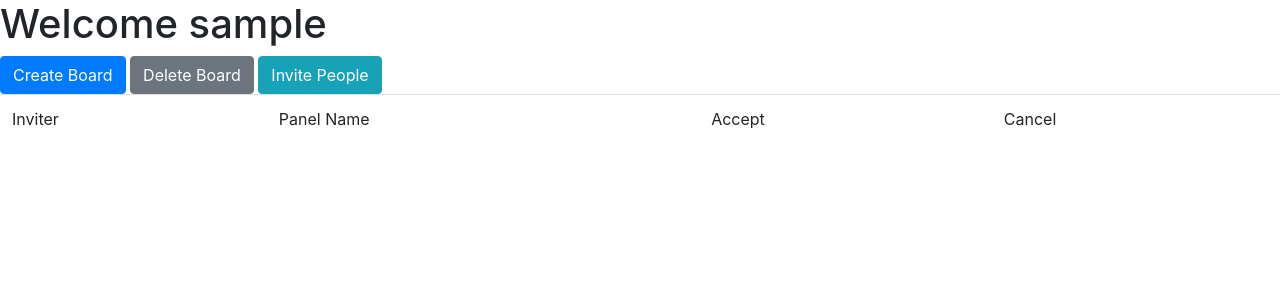
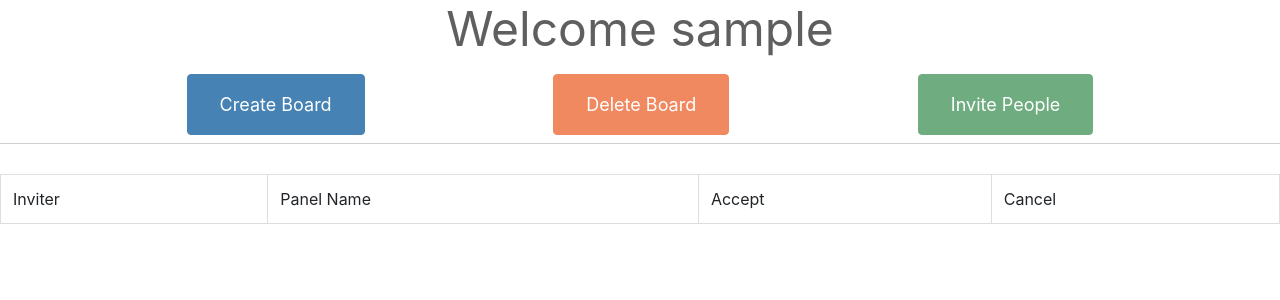
Before and after one commit to eric8607242/StickyBoard, a Django app: page /manageboard/ in a window 1280 px wide. Shown: the top 300 px of the page. Run offline with Django 3.2, Linux system fonts and the light colour scheme; the visitor is signed in with stand-in values (Sample User, id 1); data comes from the database, SQL or seed files in the repository; data that the repository does not hold is empty; some libraries are stand-ins or nearby versions.

Commit message:
update monkey brother css

```diff
--- /dev/null
+++ b/stickyboard/static/css/board.css
@@ -0,0 +1,201 @@
+/* .nav .nav-item {
+    border: 1px solid #dbac66;
+} */
+
+.welcome-section h1 {
+    font-weight: normal;
+    font-size: 48px;
+    text-align: center;
+    color: rgb(95, 95, 95);
+}
+
+.btn-container {
+    display: flex;
+    justify-content: space-evenly;
+    border-bottom: 1px solid rgb(209, 209, 209);
+    margin-bottom: 30px;
+}
+
+/* The Modal (background) */
+
+.modal {
+    display: none;
+    position: fixed;
+    /* Stay in place */
+    z-index: 1;
+    padding-top: 100px;
+    /* Location of the box */
+    left: 0;
+    top: 0;
+    width: 100%;
+    /* Full width */
+    height: 100%;
+    /* Full height */
+    overflow: auto;
+    /* Enable scroll if needed */
+    background-color: rgba(0, 0, 0, 0.4);
+}
+
+.modal-content {
+    background-color: #fefefe;
+    margin: auto;
+    padding: 20px;
+    border: 1px solid #888;
+    width: 80%;
+}
+
+.close {
+    color: #aaaaaa;
+    align-self: flex-end;
+    font-size: 28px;
+    font-weight: bold;
+}
+
+.close:hover,
+.close:focus {
+    color: #000;
+    text-decoration: none;
+    cursor: pointer;
+}
+
+.modal-content h5 {
+    font-size: 40px;
+    font-weight: normal;
+    color: #dbac66;
+    text-align: center;
+}
+
+.modal-body {
+    font-size: 28px;
+    color: rgb(95, 95, 95);
+}
+
+.modal-content {
+    display: flex;
+    flex-direction: column;
+    max-width: 600px;
+}
+
+input[type=text] {
+    width: 100%;
+    height: 40px;
+    border: 1px solid #ccc;
+    border-radius: 4px;
+    resize: vertical;
+    font-size: 24px;
+    margin-bottom: 16px;
+}
+
+.modal-btn {
+    border-radius: 4px;
+    padding: 16px 32px;
+    text-align: center;
+    text-decoration: none;
+    display: inline-block;
+    font-size: 18px;
+    margin: 8px 2px;
+    -webkit-transition-duration: 0.4s;
+    transition-duration: 0.4s;
+    cursor: pointer;
+}
+
+.modal-footer {
+    display: flex;
+    justify-content: center;
+}
+
+.create-btn {
+    color: white;
+    background-color: steelblue;
+    border: 1px solid steelblue;
+}
+
+.create-btn:hover {
+    color: steelblue;
+    background-color: white;
+}
+
+.delete-btn {
+    color: white;
+    background-color: rgb(241, 137, 96);
+    border: 1px solid rgb(241, 137, 96);
+}
+
+.delete-btn:hover {
+    color: rgb(241, 137, 96);
+    background-color: white;
+}
+
+.invite-btn {
+    color: white;
+    background-color: rgb(111, 172, 128);
+    border: 1px solid rgb(111, 172, 128);
+}
+
+.invite-btn:hover {
+    color: rgb(111, 172, 128);
+    background-color: white;
+}
+
+.cancel-btn {
+    color: #ffffff;
+    background-color: rgb(168, 168, 168);
+    border: 1px solid rgb(168, 168, 168);
+}
+
+.cancel-btn:hover {
+    color: rgb(168, 168, 168);
+    background-color: #ffffff;
+}
+
+a {
+    text-decoration: none;
+    color: #dbac66;
+}
+
+ul {
+    display: flex;
+    justify-content: flex-start;
+    list-style-type: none;
+    margin: 0;
+    padding: 0;
+    text-align: center;
+}
+
+ul li {
+    border: 1px solid #dbac66;
+    color: #dbac66;
+    padding: 10px;
+    margin-left: 20px;
+    margin-right: 20px;
+    min-width:280px;
+    line-height:140px;
+    font-size:40px;
+}
+
+ul li:hover {
+    background-color: #dbac66;
+}
+
+ul li:hover>a {
+    cursor: pointer;
+    color: #ffffff;
+}
+
+table, td, th {
+    border: 1px solid #ddd;
+    text-align: left;
+}
+
+table {
+    border-collapse: collapse;
+    width: 100%;
+}
+
+th, td {
+    padding: 15px;
+}
+
+@media screen and (min-width:768px) {
+
+}
--- a/stickyboard/templates/mainsite/usermanage.html
+++ b/stickyboard/templates/mainsite/usermanage.html
@@ -10,93 +10,101 @@
         <script type="text/javascript" src="{% static 'js/jQuery.min.js' %}"></script>
         <script type="text/javascript" src="{% static 'js/bootstrap.min.js' %}"></script>
         <link href="{% static 'css/bootstrap.min.css' %}" rel="stylesheet"/>
-
+        <link href="{% static 'css/board.css' %}" rel="stylesheet" />
     </head>
     <body>
-        <header>
+        <section class="welcome-section">
            <h1> Welcome {{user}} </h1>
-        </header>
-        <button type="button" class="btn btn-primary" data-toggle="modal" data-target="#createBoard"> Create Board </button>
-        <button type="button" class="btn btn-secondary" data-toggle="modal" data-target="#deleteBoard"> Delete Board </button>
-        <button type="button" class="btn btn-info" data-toggle="modal" data-target="#invite"> Invite People </button>
-        <!-- Modal -->
-        <div class="modal fade" id="createBoard" tabindex="-1" role="dialog" aria-labelledby="exampleModalCenterTitle" aria-hidden="true">
-            <div class="modal-dialog modal-dialog-centered"
-                 role="document">
+        </section>
+        <div class="btn-container">
+            <!-- Trigger/Open The Modal -->
+            <div class="btn-item">
+                <button id = "create-btn" class="create-btn modal-btn">Create Board</button>
+            </div>
+            <div class="btn-item">
+                <button id = "delete-btn" class="delete-btn modal-btn">Delete Board</button>
+            </div>
+            <div class="btn-item">
+                <button id = "invite-btn" class="invite-btn modal-btn">Invite People</button>
+            </div>
+        </div>
+         <!-- Create Modal -->
+        <div id="createBoard" class="modal">
             <div class="modal-content">
-                    <div class="modal-header">
-                        <h5 class="modal-title" id="exampleModalCenterTitle">Board</h5>
-                        <button type="button" class="close" data-dismiss="modal" aria-label="Close">
-                            <span aria-hidden="true">&times;</span>
-                        </button>
+                <span class="close">&times;</span>
+                <div class="modal-title">
+                    <h5 id="exampleModalCenterTitle">Board</h5>
                 </div>
                 <div class="modal-body">
-                        <div class="form-group">
                     <label for="titleInput">Board Name</label>
-                            <input type="text" class="form-control" id="titleInput"/>
+                    <input type="text" id="titleInput" />
+                </div>
+                <form id="addBoard">{%csrf_token%}
+                    <div class="modal-footer">
+                        <input type="hidden" name="csrfmiddlewaretoken" value="csQlTGtPo2QBczKwLgBBahzhoSa0rQ5lhovi8NWR5Y3qddO89zAvIzd1Y2ibWvmu">
+                        <div class="modal-btn-div">
+                            <button type="submit" class="modal-btn create-btn">Create Board</button>
+                        </div>
+                        <div class="modal-btn-div">
+                            <button type="button" class="modal-btn cancel-btn" data-dismiss="modal">Cancel</button>
                         </div>
                     </div>
-                    <div class="modal-footer">
-                        <form id="addBoard"> {%csrf_token%}
-                            <button id="closeBoard" type="button" class="btn btn-secondary" data-dismiss="modal">Cancel</button>
-                            <button type="submit"  class="btn btn-primary">Create Board</button>
                 </form>
             </div>
         </div>
+
+
+        <!-- Delete Modal -->
+        <div id="deleteBoard" class="modal">
+            <div class="modal-content">
+                <span class="close">&times;</span>
+                <div class="modal-title">
+                    <h5 id="exampleModalCenterTitle">Board</h5>
+                </div>
+                <div class="modal-body">
+                    <label for="titleInput">Board Name You want to delete</label>
+                    <input type="text" id="deleteInput" />
+                </div>
+                <form id="subBoard">{%csrf_token%}
+                    <div class="modal-footer">
+                        <input type="hidden" name="csrfmiddlewaretoken" value="csQlTGtPo2QBczKwLgBBahzhoSa0rQ5lhovi8NWR5Y3qddO89zAvIzd1Y2ibWvmu">
+                        <div class="modal-btn-div">
+                            <button type="submit" class="modal-btn delete-btn">Delete Board</button>
+                        </div>
+                        <div class="modal-btn-div">
+                            <button id="closeBoard2" type="button" class="modal-btn cancel-btn" data-dismiss="modal">Cancel</button>
                         </div>
                     </div>
-        <div class="modal fade" id="deleteBoard" tabindex="-1" role="dialog" aria-labelledby="exampleModalCenterTitle" aria-hidden="true">
-            <div class="modal-dialog modal-dialog-centered"
-                 role="document">
-                <div class="modal-content">
-                    <div class="modal-header">
-                        <h5 class="modal-title" id="exampleModalCenterTitle">Board</h5>
-                        <button type="button" class="close" data-dismiss="modal" aria-label="Close">
-                            <span aria-hidden="true">&times;</span>
-                        </button>
-                    </div>
-                    <div class="modal-body">
-                        <div class="form-group">
-                            <label for="titleInput">Board Name You want to delete</label>
-                            <input type="text" class="form-control" id="deleteInput"/>
-                        </div>
-                    </div>
-                    <div class="modal-footer">
-                        <form id="subBoard"> {%csrf_token%}
-                            <button type="submit"  class="btn btn-primary">Delete Board</button>
-                            <button id="closeBoard2" type="button" class="btn btn-secondary" data-dismiss="modal">Cancel</button>
                 </form>
             </div>
         </div>
+
+        <!-- Invite Modal -->
+        <div id="invite" class="modal">
+            <div class="modal-content">
+                <span class="close">&times;</span>
+                <div class="modal-title">
+                    <h5 id="exampleModalCenterTitle">Invite Friends</h5>
+                </div>
+                <div class="modal-body">
+                    <label for="panel_name">Panel Name</label>
+                    <input type="text" class="form-control" id="panel_name" />
+                    <label for="my_name">My Name</label>
+                    <input type="text" class="form-control" id="my_name" />
+                    <label for="friend_name"> Friend Name</label>
+                    <input type="text" class="form-control" id="friend_name" />
+                </div>
+                <form id="invite">{%csrf_token%}
+                    <div class="modal-footer">
+                        <input type="hidden" name="csrfmiddlewaretoken" value="csQlTGtPo2QBczKwLgBBahzhoSa0rQ5lhovi8NWR5Y3qddO89zAvIzd1Y2ibWvmu">
+                        <div class="modal-btn-div">
+                            <button type="submit" class="modal-btn create-btn">Invite</button>
+                        </div>
+                        <div class="modal-btn-div">
+                            <button id="closeBoard3" type="button" class="modal-btn cancel-btn" data-dismiss="modal">Cancel</button>
                         </div>
                     </div>
-        <div class="modal fade" id="invite" tabindex="-1" role="dialog" aria-labelledby="exampleModalCenterTitle" aria-hidden="true">
-            <div class="modal-dialog modal-dialog-centered"
-                 role="document">
-                <div class="modal-content">
-                    <div class="modal-header">
-                        <h5 class="modal-title" id="exampleModalCenterTitle">Invite Friends</h5>
-                        <button type="button" class="close" data-dismiss="modal" aria-label="Close">
-                            <span aria-hidden="true">&times;</span>
-                        </button>
-                    </div>
-                    <div class="modal-body">
-                        <div class="form-group">
-                            <label for="panel_name">Board Name</label>
-                            <input type="text" class="form-control" id="panel_name"/>
-                            <label for="my_name">My Name</label>
-                            <input type="text" class="form-control" id="my_name"/>
-                            <label for="friend_name"> Friend Name</label>
-                            <input type="text" class="form-control" id="friend_name"/>
-                        </div>
-                    </div>
-                    <div class="modal-footer">
-                        <form id="invite"> {%csrf_token%}
-                            <button type="submit"  class="btn btn-primary">Invite</button>
-                            <button id="closeBoard3" type="button" class="btn btn-secondary" data-dismiss="modal">Cancel</button>
                 </form>
-                    </div>
-                </div>
             </div>
         </div>
         <div>
@@ -119,6 +127,6 @@
             </table>
         </div>
     </body>
-
+    <script type="text/javascript" src="{% static 'js/model.js' %}"></script>
     <script type="text/javascript" src="{% static 'js/panel.js' %}"></script>
 </html>
```
Also changed, not shown: stickyboard/static/js/modal.js (added, +59 -0 lines). Lines whose indentation alone changed are shown as unchanged.
